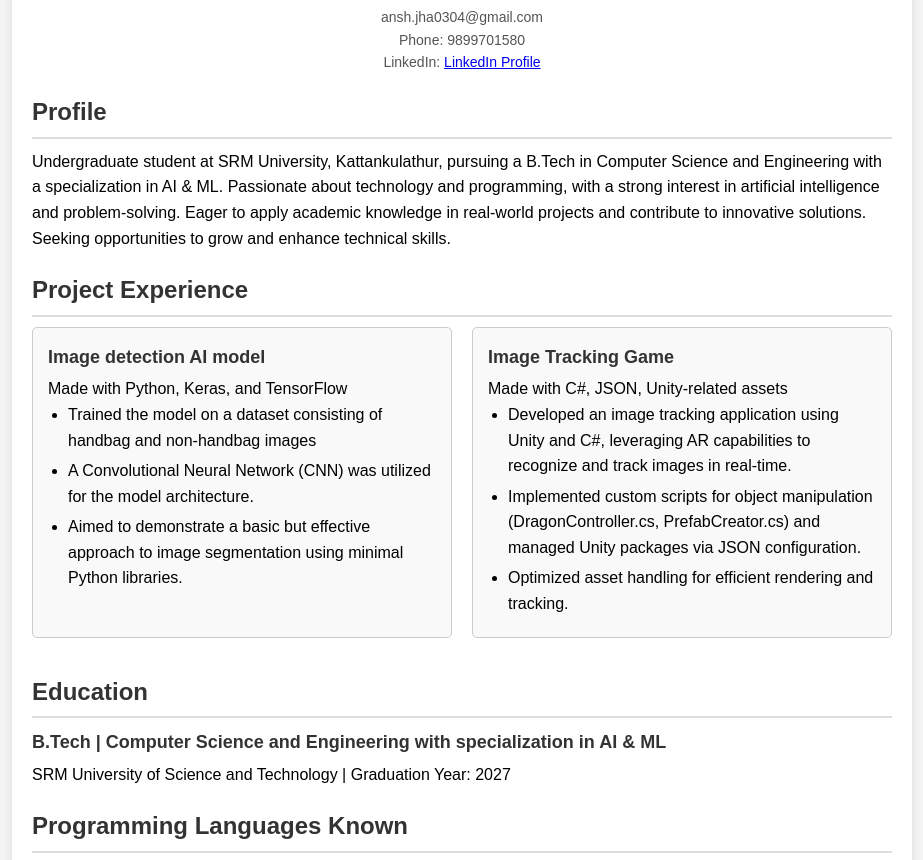
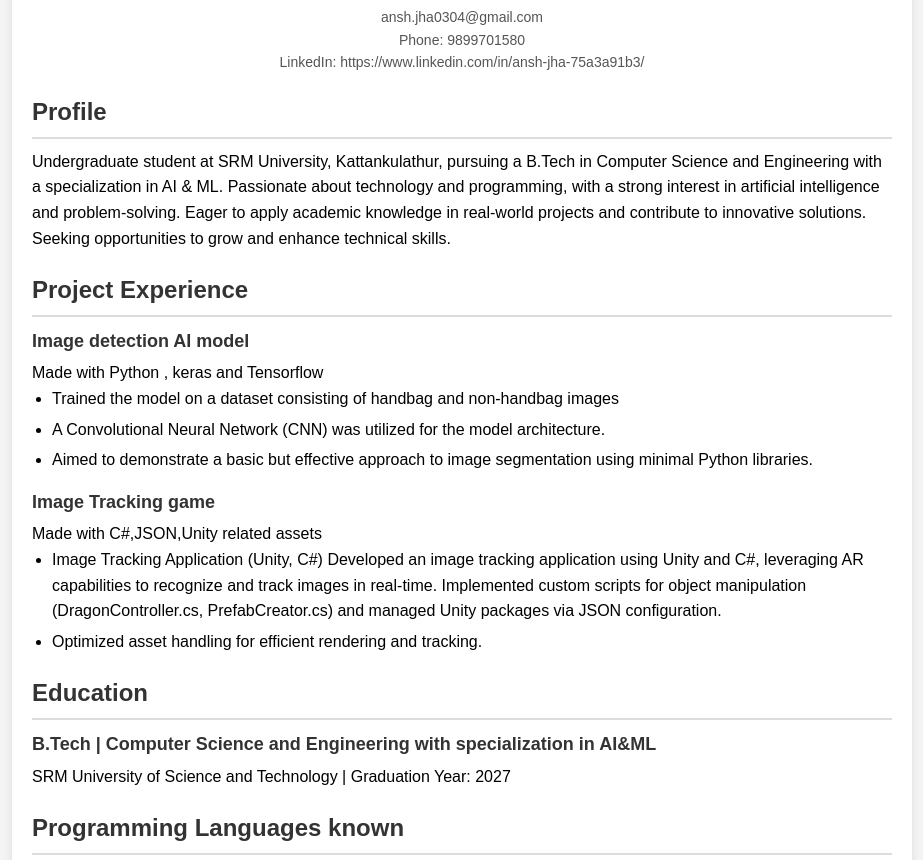
Before and after one commit to ansh-jha2006/portfolio1, a plain HTML site: page design.html in a window 1280 px wide. Shown: the part 85-945 px from the top of the page, without its empty margins (178-1101 px from the left). Drawn offline with Linux system fonts and the light colour scheme.

Commit message:
Update design.html

```diff
--- a/design.html
+++ b/design.html
@@ -6,20 +6,6 @@
     <meta http-equiv="X-UA-Compatible" content="ie=edge">
     <title>Resume</title>
     <link rel="stylesheet" href="casing.css">
-    <style>
-        .projects-container {
-            display: flex;
-            justify-content: space-between;
-            gap: 20px;
-        }
-        .job {
-            flex: 1;
-            padding: 15px;
-            border: 1px solid #ccc;
-            border-radius: 5px;
-            background: #f9f9f9;
-        }
-    </style>
 </head>
 <body>
     <div class="container">
@@ -28,7 +14,8 @@
             <div class="contact-info">
                 <p>ansh.jha0304@gmail.com</p>
                 <p>Phone: 9899701580</p>
-                <p>LinkedIn: <a href="https://www.linkedin.com/in/ansh-jha-75a3a91b3/" target="_blank">LinkedIn Profile</a></p>
+                <p>LinkedIn: https://www.linkedin.com/in/ansh-jha-75a3a91b3/
+                    </p>
             </div>
         </header>
 
@@ -39,41 +26,38 @@
 
         <section class="experience">
             <h2>Project Experience</h2>
-            <div class="projects-container">
             <div class="job">
                 <h3>Image detection AI model</h3>
-                    <p>Made with Python, Keras, and TensorFlow</p>
+                <p>Made with Python , keras and Tensorflow</p>
                 <ul>
                     <li>Trained the model on a dataset consisting of handbag and non-handbag images</li>
-                        <li>A Convolutional Neural Network (CNN) was utilized for the model architecture.</li>
+                    <li>A Convolutional Neural Network (CNN) was utilized for the model architecture. </li>
                     <li>Aimed to demonstrate a basic but effective approach to image segmentation using minimal Python libraries.</li>
                 </ul>
             </div>
             <div class="job">
-                    <h3>Image Tracking Game</h3>
-                    <p>Made with C#, JSON, Unity-related assets</p>
+                <h3>Image Tracking game</h3>
+                <p>Made with C#,JSON,Unity related assets</p>
                 <ul>
-                        <li>Developed an image tracking application using Unity and C#, leveraging AR capabilities to recognize and track images in real-time.</li>
-                        <li>Implemented custom scripts for object manipulation (DragonController.cs, PrefabCreator.cs) and managed Unity packages via JSON configuration.</li>
+                    <li>Image Tracking Application (Unity, C#) Developed an image tracking application using Unity and C#, leveraging AR capabilities to recognize and track images in real-time. Implemented custom scripts for object manipulation (DragonController.cs, PrefabCreator.cs) and managed Unity packages via JSON configuration.</li>
                     <li>Optimized asset handling for efficient rendering and tracking.</li>
                 </ul>
-                </div>
             </div>
         </section>
 
         <section class="education">
             <h2>Education</h2>
             <div class="education-entry">
-                <h3>B.Tech | Computer Science and Engineering with specialization in AI & ML</h3>
+                <h3>B.Tech | Computer Science and Engineering with specialization in AI&ML</h3>
                 <p>SRM University of Science and Technology | Graduation Year: 2027</p>
             </div>
         </section>
 
         <section class="skills">
-            <h2>Programming Languages Known</h2>
+            <h2>Programming Languages known</h2>
             <ul>
-                <li>Keras</li>
-                <li>TensorFlow</li>
+                <li>keras</li>
+                <li>Tensorflow</li>
                 <li>WSL2</li>
                 <li>SQL</li>
                 <li>Java</li>
```
Lines whose indentation alone changed are shown as unchanged.
